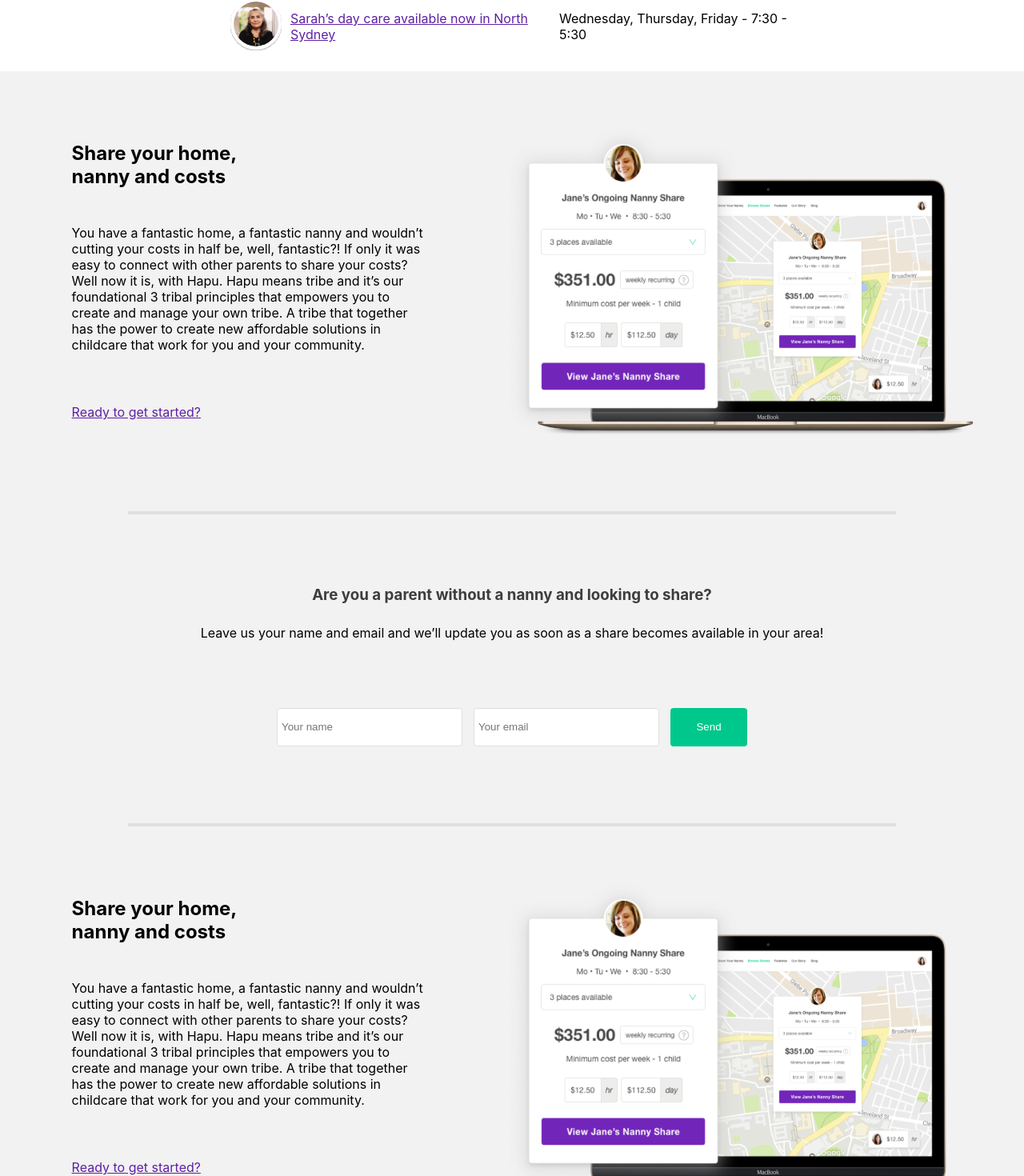
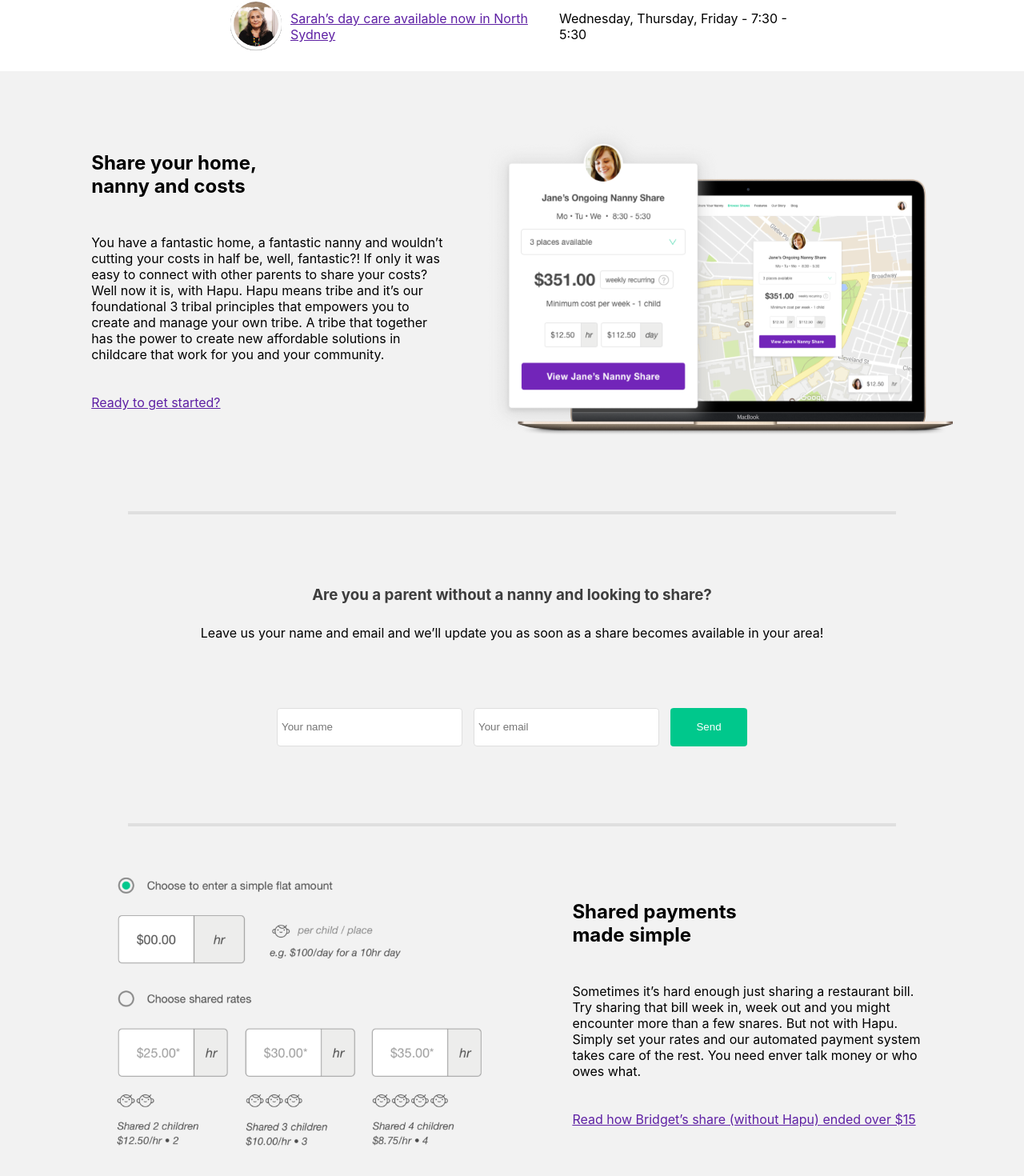
Before and after one commit to Jafet6/jungle-front-end-challenge, a React (Create React App) app in the folder jungle-dev-front-end-challenge/: page / in a window 1280 px wide. Shown: the part 639-2109 px from the top of the page at 80% size. Built offline with nearby package versions, Linux system fonts and the light colour scheme.

Commit message:
imageParagraph component reusable done

```diff
--- a/jungle-dev-front-end-challenge/src/components/imageParagraphComponent/imageParagraphComponent.css
+++ b/jungle-dev-front-end-challenge/src/components/imageParagraphComponent/imageParagraphComponent.css
@@ -7,7 +7,14 @@
 .image-paragraph-content {
   width: 100vw;
   display: flex;
-  justify-content: space-between;
+  justify-content: space-around;
+  align-items: center;
+}
+
+.image-paragraph-content-reverse {
+  width: 100vw;
+  display: flex;
+  justify-content: space-around;
   align-items: center;
 }
 
@@ -23,6 +30,12 @@
     justify-content: center;
   }
 
+  .image-paragraph-content-reverse {
+    display: flex;
+    flex-wrap: wrap;
+    justify-content: center;
+  }
+
   .image-paragraph-description {
     display: flex;
     justify-content: center;
--- a/jungle-dev-front-end-challenge/src/components/imageParagraphComponent/imageParagraphComponent.js
+++ b/jungle-dev-front-end-challenge/src/components/imageParagraphComponent/imageParagraphComponent.js
@@ -1,32 +1,51 @@
 import React from 'react';
 import './imageParagraphComponent.css';
-import { Link } from 'react-router-dom';
-import imageSection1  from '../../images/homePage/imageSection1.svg';
+import {
+  ImageParagraphTitle,
+  ImageParagraphImage,
+  ImageParagraphLink,
+  ImageParagraphParagraph
+} from './innerComponents/innerComponents';
 
-function ImageParagraphComponent({ Link, Paragraph, Title, Image }) {
+function ImageParagraphComponent({ title, paragraph, link, image, reverse = false }) {
   return (
     <section className="image-paragraph-section">
-      <div className="image-paragraph-content">
+      <div className={reverse ? 'image-paragraph-content-reverse': 'image-paragraph-content'}>
+        {reverse ?
+          <ImageParagraphImage
+            className={image.className}
+            classNameDiv={image.classNameDiv}
+            src={image.src}
+            alt={image.alt}
+          />
+          :
+          null
+        }
         <div className="image-paragraph-description">
-          <Title
-            className='share-nanny-cost-h2'
-            text='Share your home, nanny and costs'
+          <ImageParagraphTitle
+            className={title.className}
+            text={title.text}
           />
-          <Paragraph
-            className='share-nanny-cost-p'
-            text='You have a fantastic home, a fantastic nanny and wouldn’t cutting your costs in half be, well, fantastic?! If only it was easy to connect with other parents to share your costs? Well now it is, with Hapu. Hapu means tribe and it’s our foundational 3 tribal principles that empowers you to create and manage your own tribe. A tribe that together has the power to create new affordable solutions in childcare that work for you and your community.'
+          <ImageParagraphParagraph
+            className={paragraph.className}
+            text={paragraph.text}
           />
-          <Link
-            className='share-nany-cost-link'
-            text='Ready to get started?'
-            href='7'
+          <ImageParagraphLink
+            className={link.className}
+            text={link.text}
+            href={title.href}
           />
         </div>
-        <Image
-          className='nanny-cost-section-image'
-          src={imageSection1}
-          alt='computer showing app'
-        />
+        {reverse ?
+          null
+          :
+          <ImageParagraphImage
+            className={image.className}
+            classNameDiv={image.classNameDiv}
+            src={image.src}
+            alt={image.alt}
+          />
+        }
       </div>
     </section>
   );
--- a/jungle-dev-front-end-challenge/src/components/imageParagraphComponent/innerComponents/innerComponents.js
+++ b/jungle-dev-front-end-challenge/src/components/imageParagraphComponent/innerComponents/innerComponents.js
@@ -1,6 +1,7 @@
 import React from 'react';
 import { Link } from 'react-router-dom';
 import './shareNannyCost.css';
+import './sharePayment.css'
 
 
 function ImageParagraphTitle({ className, text }) {
@@ -17,9 +18,9 @@ function ImageParagraphParagraph({ className, text }) {
   );
 }
 
-function ImageParagraphImage({ className, src, alt }) {
+function ImageParagraphImage({ classNameDiv, className, src, alt }) {
   return (
-    <div>
+    <div className={classNameDiv}>
       <img className={className} src={src} alt={alt} />
     </div>
   );
--- a/jungle-dev-front-end-challenge/src/components/imageParagraphComponent/innerComponents/shareNannyCost.css
+++ b/jungle-dev-front-end-challenge/src/components/imageParagraphComponent/innerComponents/shareNannyCost.css
@@ -6,7 +6,8 @@
 
 .share-nanny-cost-p {
   width: 444px;
-  height: 224px;
+  height: auto;
+  margin: 0 0 40px 0;
 }
 
 .share-nany-cost-link {
--- /dev/null
+++ b/jungle-dev-front-end-challenge/src/components/imageParagraphComponent/innerComponents/sharePayment.css
@@ -0,0 +1,15 @@
+
+
+
+@media screen and (max-width: 415px) {
+  .share-payment-section-image {
+    width: 90vw;
+  }
+
+  .image-paragraph-div-image {
+    width: 100vw;
+    display: flex;
+    justify-content: center;
+    margin: 0 0 30px 0;
+  }
+}
--- /dev/null
+++ b/jungle-dev-front-end-challenge/src/components/imageParagraphComponent/structures/nannyCostStructure.js
@@ -0,0 +1,24 @@
+import imageSection1 from '../../../images/homePage/imageSection1.svg';
+
+const nannyCostStructure = {
+  title: {
+    className: 'share-nanny-cost-h2',
+    text: 'Share your home, nanny and costs'
+  },
+  paragraph: {
+    className: 'share-nanny-cost-p',
+    text: 'You have a fantastic home, a fantastic nanny and wouldn’t cutting your costs in half be, well, fantastic?! If only it was easy to connect with other parents to share your costs? Well now it is, with Hapu. Hapu means tribe and it’s our foundational 3 tribal principles that empowers you to create and manage your own tribe. A tribe that together has the power to create new affordable solutions in childcare that work for you and your community.'
+  },
+  link: {
+    className: 'share-nany-cost-link',
+    text: 'Ready to get started?',
+    href: '7',
+  },
+  image: {
+    className: 'nanny-cost-section-image',
+    src: imageSection1,
+    alt: 'computer showing app',
+  },
+}
+
+export default nannyCostStructure;
--- /dev/null
+++ b/jungle-dev-front-end-challenge/src/components/imageParagraphComponent/structures/sharePaymentsStructure.js
@@ -0,0 +1,25 @@
+import imageSection3 from '../../../images/homePage/imageSection3.svg';
+
+const sharePaymentStructure = {
+  title: {
+    className: 'share-nanny-cost-h2',
+    text: 'Shared payments made simple'
+  },
+  paragraph: {
+    className: 'share-nanny-cost-p',
+    text: 'Sometimes it’s hard enough just sharing a restaurant bill. Try sharing that bill week in, week out and you might encounter more than a few snares. But not with Hapu. Simply set your rates and our automated payment system takes care of the rest. You need enver talk money or who owes what.'
+  },
+  link: {
+    className: 'share-nany-cost-link',
+    text: 'Read how Bridget’s share (without Hapu) ended over $15',
+    href: '8',
+  },
+  image: {
+    className: 'share-payment-section-image',
+    classNameDiv: 'image-paragraph-div-image',
+    src: imageSection3,
+    alt: 'share payment workflow',
+  },
+}
+
+export default sharePaymentStructure;
--- a/jungle-dev-front-end-challenge/src/pages/home.js
+++ b/jungle-dev-front-end-challenge/src/pages/home.js
@@ -8,12 +8,8 @@ import NannyAvailable from '../components/nannyAvailable/nannyAvailable';
 import ImageParagraphComponent from '../components/imageParagraphComponent/imageParagraphComponent';
 import Divider from '../components/divider/divider';
 import NewsLetter from '../components/newsletter/newsletter';
-// import SharePayments from '../components/sharePayments/sharePayments';
-import {
-  ImageParagraphTitle,
-  ImageParagraphImage,
-  ImageParagraphLink,
-  ImageParagraphParagraph } from '../components/imageParagraphComponent/innerComponents/innerComponents';
+import nannyCostStructure from '../components/imageParagraphComponent/structures/nannyCostStructure';
+import sharePaymentStructure from '../components/imageParagraphComponent/structures/sharePaymentsStructure';
 
 function HomePage() {
   return (
@@ -29,19 +25,20 @@ function HomePage() {
           <div className='main-after-image'>
             <NannyAvailable />
             <ImageParagraphComponent
-              Link={ImageParagraphLink}
-              Paragraph={ImageParagraphParagraph}
-              Title={ImageParagraphTitle}
-              Image={ImageParagraphImage}
+              link={nannyCostStructure.link}
+              paragraph={nannyCostStructure.paragraph}
+              title={nannyCostStructure.title}
+              image={nannyCostStructure.image}
             />
             <Divider />
             <NewsLetter />
             <Divider />
             <ImageParagraphComponent
-              Link={ImageParagraphLink}
-              Paragraph={ImageParagraphParagraph}
-              Title={ImageParagraphTitle}
-              Image={ImageParagraphImage}
+              link={sharePaymentStructure.link}
+              paragraph={sharePaymentStructure.paragraph}
+              title={sharePaymentStructure.title}
+              image={sharePaymentStructure.image}
+              reverse={true}
             />
           </div>
         </main>
```
Also changed, not shown: jungle-dev-front-end-challenge/src/components/nannyCost/shareNannyCost.css (deleted), jungle-dev-front-end-challenge/src/components/nannyCost/shareNannyCost.js (deleted), jungle-dev-front-end-challenge/src/images/homePage/imageSection3.svg (renamed from jungle-dev-front-end-challenge/src/images/homePage/ImageSection3.svg), 1 other file (tests, documents, lock files or other folders).
